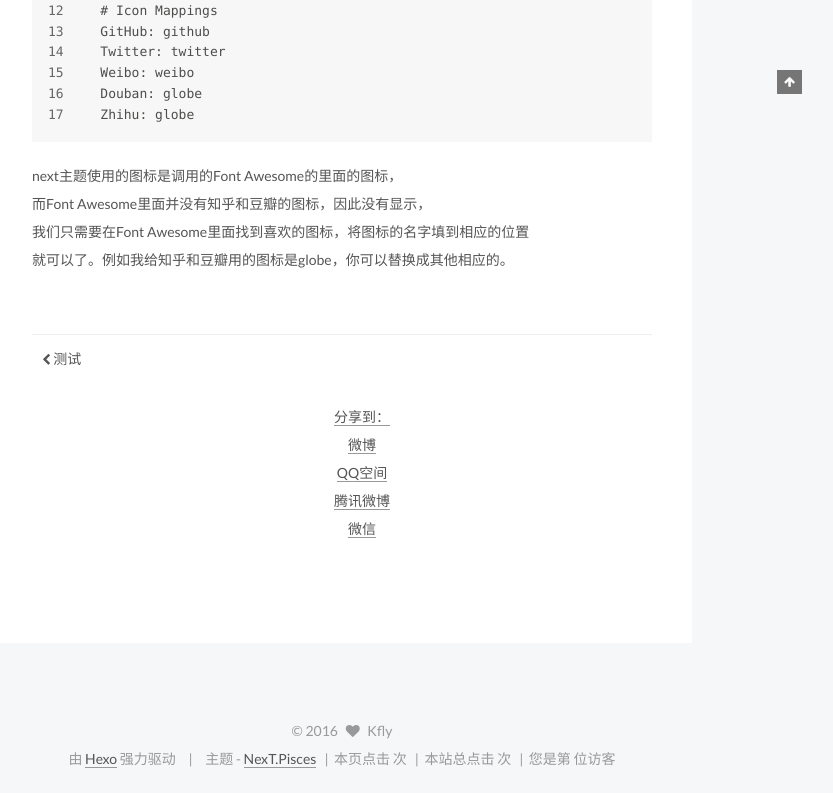
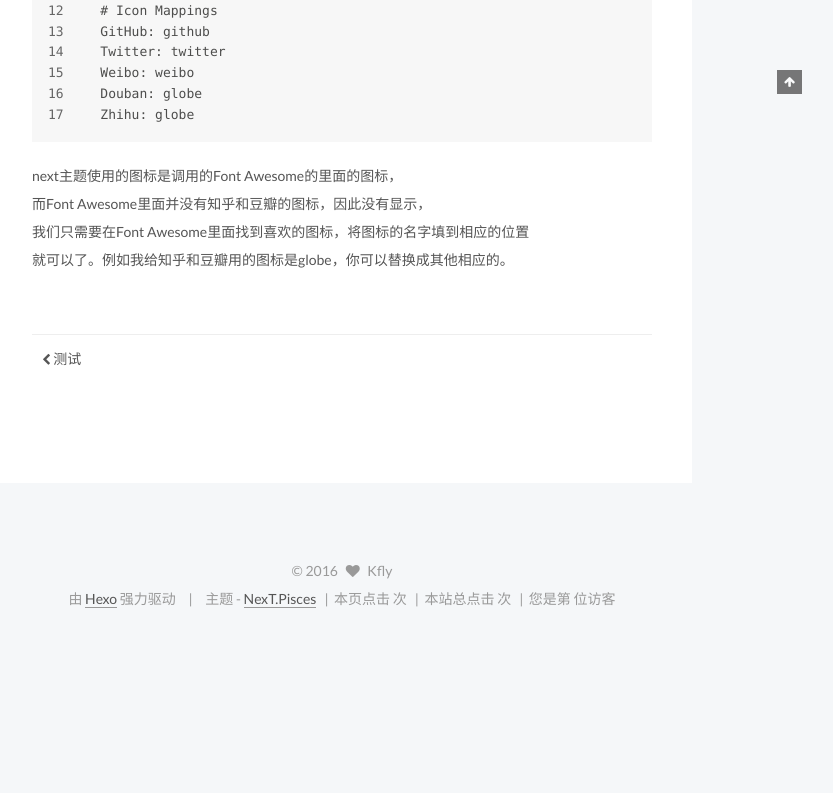
Before and after one commit to kaasia/order, a plain HTML site: page 2016/03/21/next社交链接配置问题/index.html in a window 1280 px wide. Shown: the part 806-1599 px from the top of the page, without its empty margins (428-1261 px from the left). After the commit the page ends 1439 px from the top, so only its background shows below. Drawn offline with Linux system fonts and the light colour scheme; some packages are replaced by stand-ins of ours; a script that the page names is missing.

Commit message:
Site updated: 2016-03-22 13:07:31

```diff
--- a/2016/03/21/next社交链接配置问题/index.html
+++ b/2016/03/21/next社交链接配置问题/index.html
@@ -352,25 +352,6 @@
 
 
     <div class="post-spread">
-
-        <div class="ds-share flat" data-thread-key="2016/03/21/next社交链接配置问题/"
-     data-title="next社交链接配置问题"
-     data-content=""
-     data-url="http://yoursite.com/2016/03/21/next社交链接配置问题/">
-  <div class="ds-share-inline">
-    <ul  class="ds-share-icons-16">
-
-      <li data-toggle="ds-share-icons-more"><a class="ds-more" href="javascript:void(0);">分享到：</a></li>
-      <li><a class="ds-weibo" href="javascript:void(0);" data-service="weibo">微博</a></li>
-      <li><a class="ds-qzone" href="javascript:void(0);" data-service="qzone">QQ空间</a></li>
-      <li><a class="ds-qqt" href="javascript:void(0);" data-service="qqt">腾讯微博</a></li>
-      <li><a class="ds-wechat" href="javascript:void(0);" data-service="wechat">微信</a></li>
-
-    </ul>
-    <div class="ds-share-icons-more">
-    </div>
-  </div>
-</div>
 
     </div>
   </div>
--- a/css/main.css
+++ b/css/main.css
@@ -1513,7 +1513,7 @@ pre .javascript .function {
   width: 4px;
   height: 4px;
   border-radius: 50%;
-  background: #fec7ff;
+  background: #60c8ba;
 }
 .links-of-blogroll {
   font-size: 13px;
```
Also changed, not shown: 2016/03/18/hello-world/index.html (+0 -19 lines), 2016/03/18/测试/index.html (+0 -19 lines).
